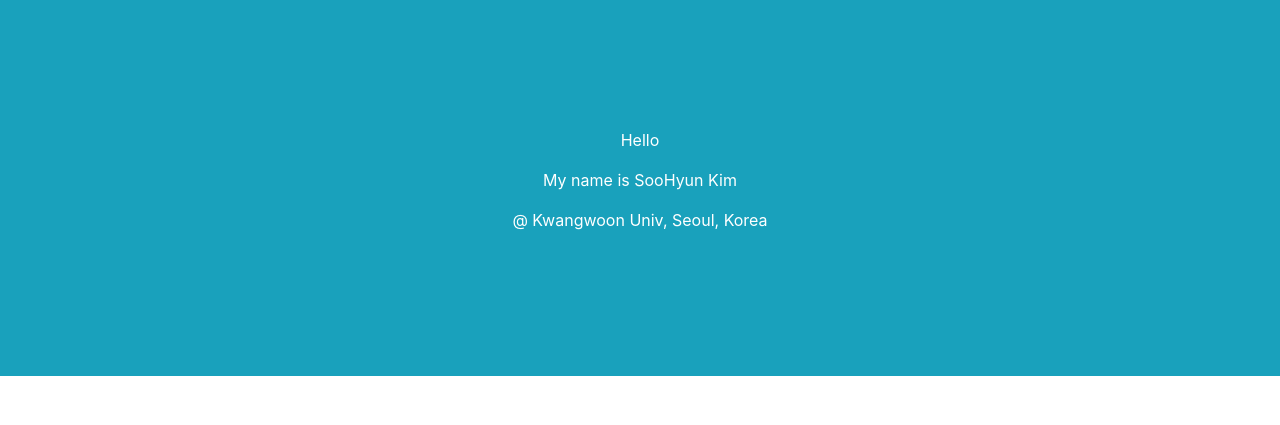
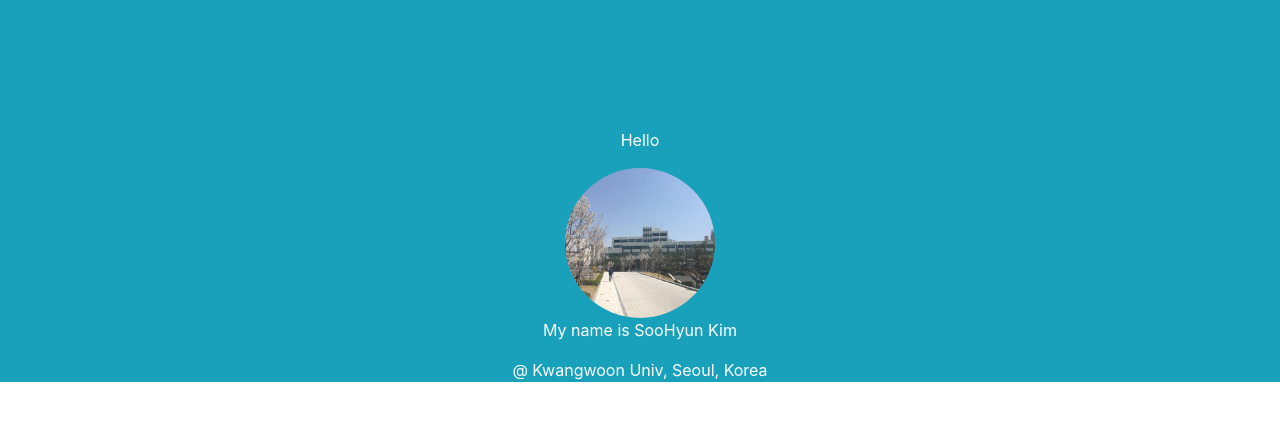
Before and after one commit to RapidWorkers/rapidworkers.github.io, a plain HTML site: page index.html in a window 1280 px wide. Drawn offline with nearby package versions, Linux system fonts and the light colour scheme.

Commit message:
Add profile and modify page

```diff
--- a/index.html
+++ b/index.html
@@ -11,20 +11,14 @@
     <link rel="stylesheet" href="https://stackpath.bootstrapcdn.com/bootstrap/4.1.3/css/bootstrap.min.css">
     <script src="https://code.jquery.com/jquery-3.3.1.slim.min.js"></script>
     <script src="https://stackpath.bootstrapcdn.com/bootstrap/4.1.3/js/bootstrap.min.js"></script>
+    <link rel="stylesheet" href="./style.css">
 
-    <style>
-        .bg-main{
-            background-color: #19A1BC;
-            color: white;
-            padding-top: 10%;
-            padding-bottom: 10%;
-        }
-    </style>
 </head>
 
 <body>
     <div class="container-fluid text-center bg-main">
         <p>Hello</p>
+        <img src="./profile.jpg" class = "rounded-circle" width="150px" height="150px">
         <p>My name is SooHyun Kim</p>
         <p>@ Kwangwoon Univ, Seoul, Korea</p>
     </div>
--- /dev/null
+++ b/style.css
@@ -0,0 +1,5 @@
+.bg-main{
+    background-color: #19A1BC;
+    color: white;
+    padding-top: 10%;
+}
```
Also changed, not shown: profile.jpg (added).
